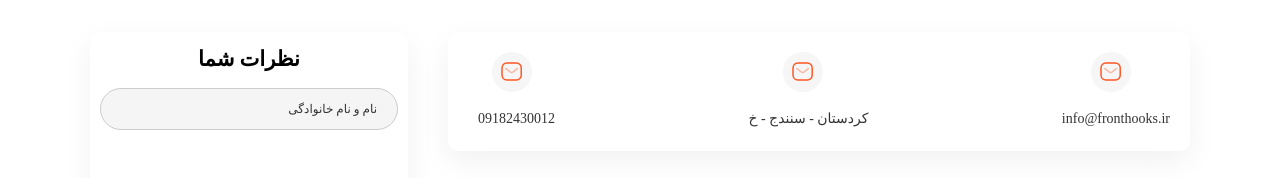
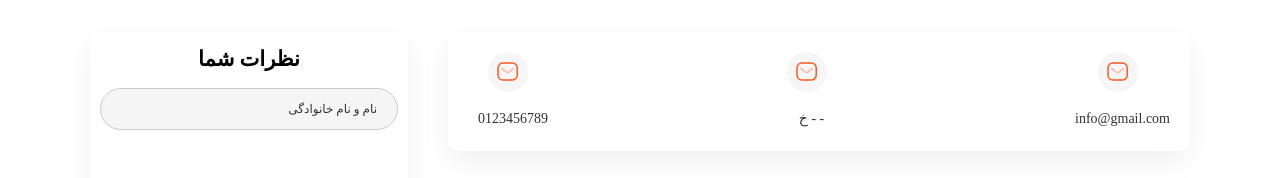
Before and after one commit to ali-khezri/Tap30-Project, a website built with Parcel: page index.html in a window 1280 px wide. Shown: the part 4358-4536 px from the top of the page. Built offline with nearby package versions, Linux system fonts and the light colour scheme.

Commit message:
Update index.html

```diff
--- a/index.html
+++ b/index.html
@@ -581,7 +581,7 @@
 
         <div class="contact-us__address">
           <div class="icon-holder">
-            <p class="icon-holder__label">info@fronthooks.ir</p>
+            <p class="icon-holder__label">info@gmail.com</p>
             <span class="icon-container">
               <svg class="icon">
                 <use xlink:href="/assets/images/svg-sprite.svg#Message"></use>
@@ -590,7 +590,7 @@
           </div>
 
           <div class="icon-holder">
-            <p class="icon-holder__label">کردستان - سنندج - خ</p>
+            <p class="icon-holder__label"> -  - خ</p>
             <span class="icon-container">
               <svg class="icon">
                 <use xlink:href="/assets/images/svg-sprite.svg#Message"></use>
@@ -599,7 +599,7 @@
           </div>
 
           <div class="icon-holder">
-            <p class="icon-holder__label">09182430012</p>
+            <p class="icon-holder__label">0123456789</p>
             <span class="icon-container">
               <svg class="icon">
                 <use xlink:href="/assets/images/svg-sprite.svg#Message"></use>
```
